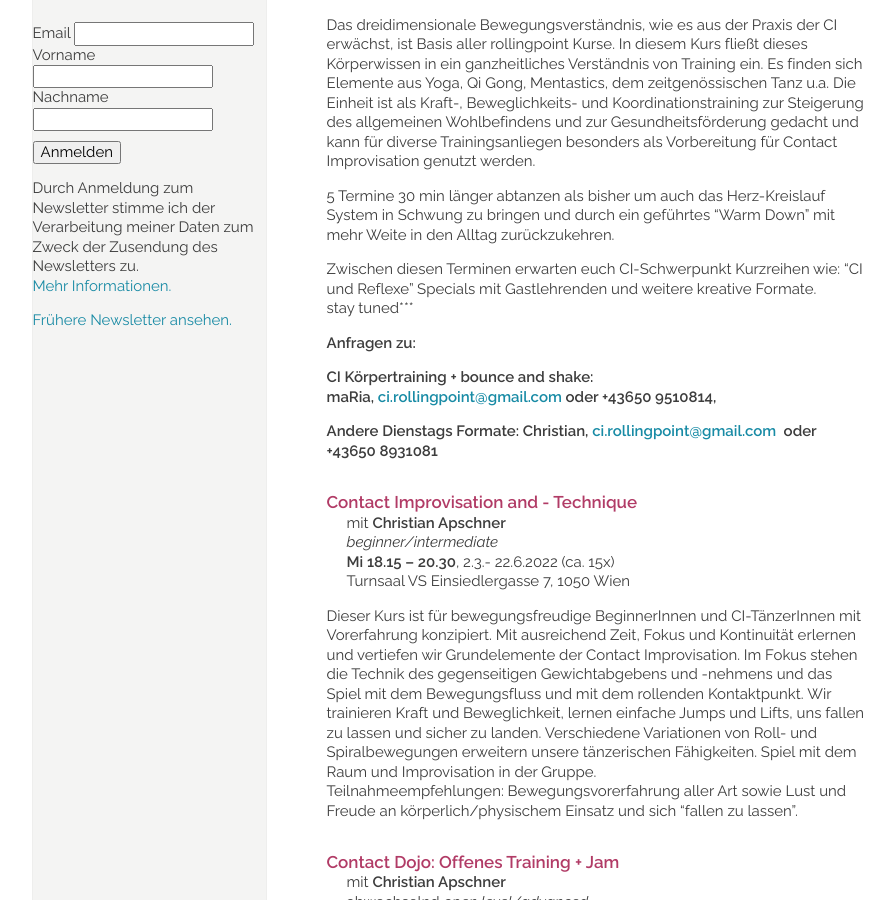
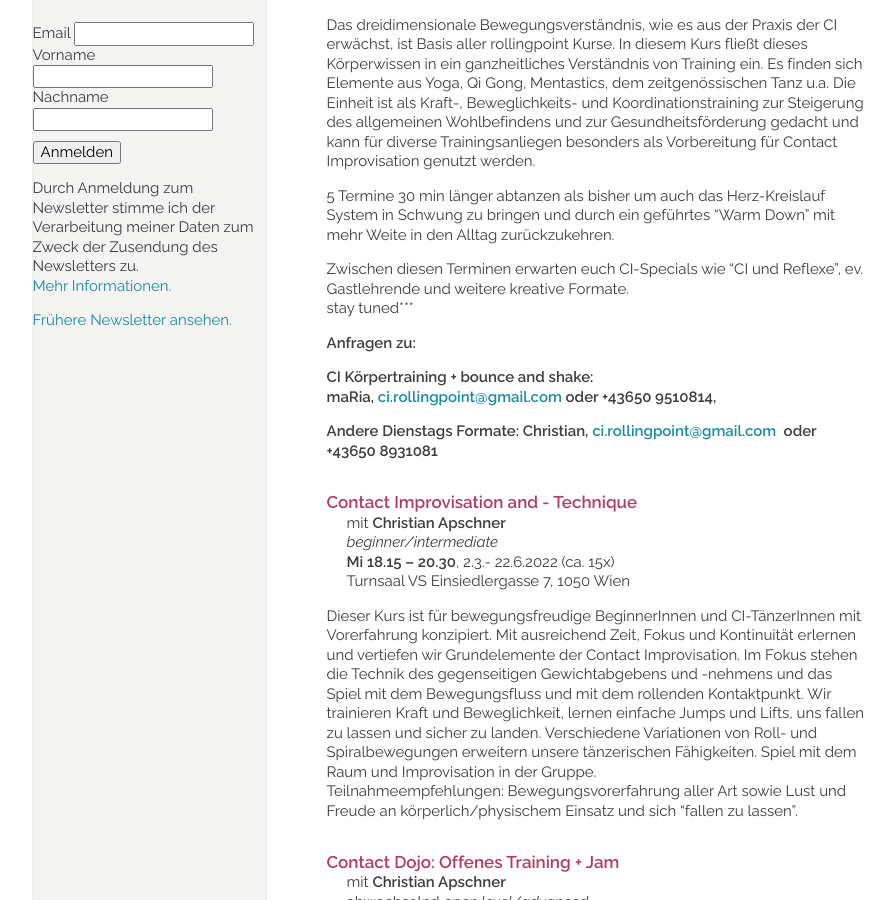
Before and after one commit to manulari/rollingpointat, a Jekyll site: the page built from _pages_de/kurse.md, in a window 1280 px wide and 900 px high, scrolled down 976 px. Shown: the whole window, without its empty margins (152-1046 px from the left). Built offline with Jekyll 4.4.1, drawn with Linux system fonts in a browser that asks for light colours; comment, search, counter and statistics services are not loaded.

Commit message:
Update page (de) “kurse”

```diff
--- a/_pages_de/kurse.md
+++ b/_pages_de/kurse.md
@@ -42,7 +42,7 @@ Das dreidimensionale Bewegungsverständnis, wie es aus der Praxis der CI erwäch
 
 5 Termine 30 min länger abtanzen als bisher um auch das Herz-Kreislauf System in Schwung zu bringen und durch ein geführtes "Warm Down" mit mehr Weite in den Alltag zurückzukehren.
 
-Zwischen diesen Terminen erwarten euch CI-Schwerpunkt Kurzreihen wie: "CI und Reflexe" Specials mit Gastlehrenden und weitere kreative Formate.\
+Zwischen diesen Terminen erwarten euch CI-Specials wie "CI und Reflexe", ev. Gastlehrende und weitere kreative Formate.\
 stay tuned\*\**
 
 **Anfragen zu:**
```
